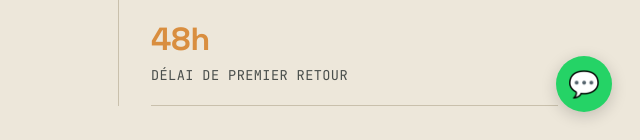
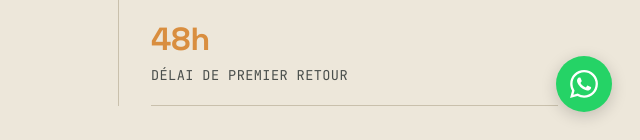
Before and after one commit to msofficiel/mso, a website: page frontend/index.html in a window 1280 px wide. Shown: the part 660-800 px from the top of the page, 640-1280 px from the left. Drawn offline with Linux system fonts and the light colour scheme.

Commit message:
Logo WhatsApp SVG

```diff
--- a/frontend/index.html
+++ b/frontend/index.html
@@ -315,7 +315,7 @@
   font-size:1.6rem;text-decoration:none;
   transition:transform .2s;
 " onmouseover="this.style.transform='scale(1.1)'" onmouseout="this.style.transform='scale(1)'">
-  💬
+  <svg xmlns="http://www.w3.org/2000/svg" width="28" height="28" viewBox="0 0 24 24" fill="white"><path d="M17.472 14.382c-.297-.149-1.758-.867-2.03-.967-.273-.099-.471-.148-.67.15-.197.297-.767.966-.94 1.164-.173.199-.347.223-.644.075-.297-.15-1.255-.463-2.39-1.475-.883-.788-1.48-1.761-1.653-2.059-.173-.297-.018-.458.13-.606.134-.133.298-.347.446-.52.149-.174.198-.298.298-.497.099-.198.05-.371-.025-.52-.075-.149-.669-1.612-.916-2.207-.242-.579-.487-.5-.669-.51-.173-.008-.371-.01-.57-.01-.198 0-.52.074-.792.372-.272.297-1.04 1.016-1.04 2.479 0 1.462 1.065 2.875 1.213 3.074.149.198 2.096 3.2 5.077 4.487.709.306 1.262.489 1.694.625.712.227 1.36.195 1.871.118.571-.085 1.758-.719 2.006-1.413.248-.694.248-1.289.173-1.413-.074-.124-.272-.198-.57-.347m-5.421 7.403h-.004a9.87 9.87 0 01-5.031-1.378l-.361-.214-3.741.982.998-3.648-.235-.374a9.86 9.86 0 01-1.51-5.26c.001-5.45 4.436-9.884 9.888-9.884 2.64 0 5.122 1.03 6.988 2.898a9.825 9.825 0 012.893 6.994c-.003 5.45-4.437 9.884-9.885 9.884m8.413-18.297A11.815 11.815 0 0012.05 0C5.495 0 .16 5.335.157 11.892c0 2.096.547 4.142 1.588 5.945L.057 24l6.305-1.654a11.882 11.882 0 005.683 1.448h.005c6.554 0 11.89-5.335 11.893-11.893a11.821 11.821 0 00-3.48-8.413z"/></svg>
 </a>
 
 </body>
```
